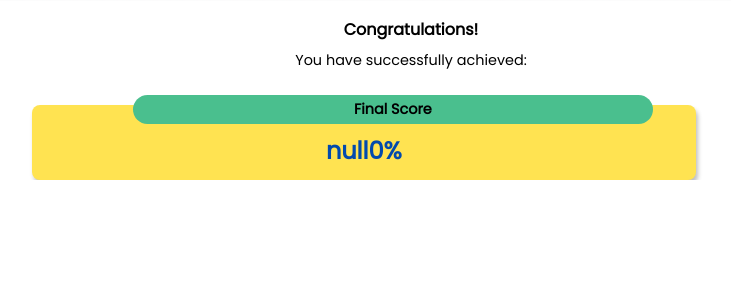
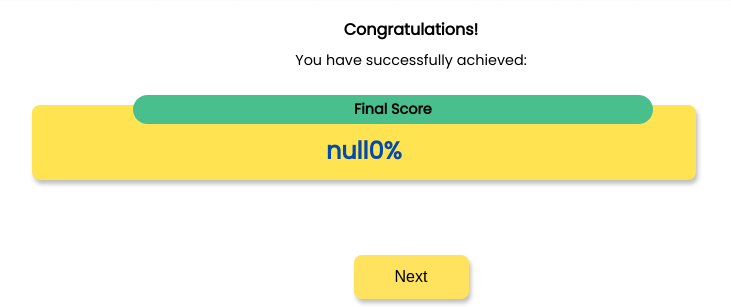
Before and after one commit to JasonWUCHI/ProjectDemo_USTPathway, a Django app: page /draw/result/ in a window 1280 px wide. Shown: the part 1231-1538 px from the top of the page, without its empty margins (229-960 px from the left). Before the commit the page ends 1411 px from the top, so only its background shows below. Run offline with Django 3.2, Linux system fonts and the light colour scheme.

Commit message:
updated results analysis frontend

```diff
--- a/draw/templates/draw/registration.html
+++ b/draw/templates/draw/registration.html
@@ -120,7 +120,8 @@
         'wss://' + window.location.host + '/wss/draw/');
 
     function myFunc() {
-        socket.send("{\"name\" : " + name + ", \"major\" : " + major + ", \"year\" : " + year + "}");
+        const name = id => document.getElementById("name_block").value;
+        socket.send("{\"name\" : " + name + "}");
         console.log("sent");
     }
 
--- a/draw/templates/draw/result.html
+++ b/draw/templates/draw/result.html
@@ -75,6 +75,20 @@
         font-weight: bolder;
         font-size: 3vh;
     }
+
+    #next {
+        width: 115px;
+        height: 44px;
+        border-radius: 8px;
+        background: #ffe35e;
+        border-style: none;
+        box-shadow: 2px 4px 4px rgba(0, 0, 0, 0.25);
+        margin-top: 23vh;
+        display: block;
+        margin-left: auto;
+        margin-right: auto;
+        font-size: 2vh;
+    }
 </style>
 
 <body>
@@ -85,6 +99,7 @@
         <div id="final">Final Score</div>
         <div id="score"></div>
     </div>
+    <button onclick="window.open('../new_result')" id="next">Next</button>
     <script>
         var s = localStorage.getItem("score")
         if(s==0){
@@ -105,9 +120,6 @@
         }
         wrong_answer.push(wrong.slice(k))
 
-
-
-
     </script>
 </body>
 </html>
```
Also changed, not shown: draw/templates/draw/new_result.html (+37 -12 lines), draw/templates/draw/questions.html (+4 -4 lines).
